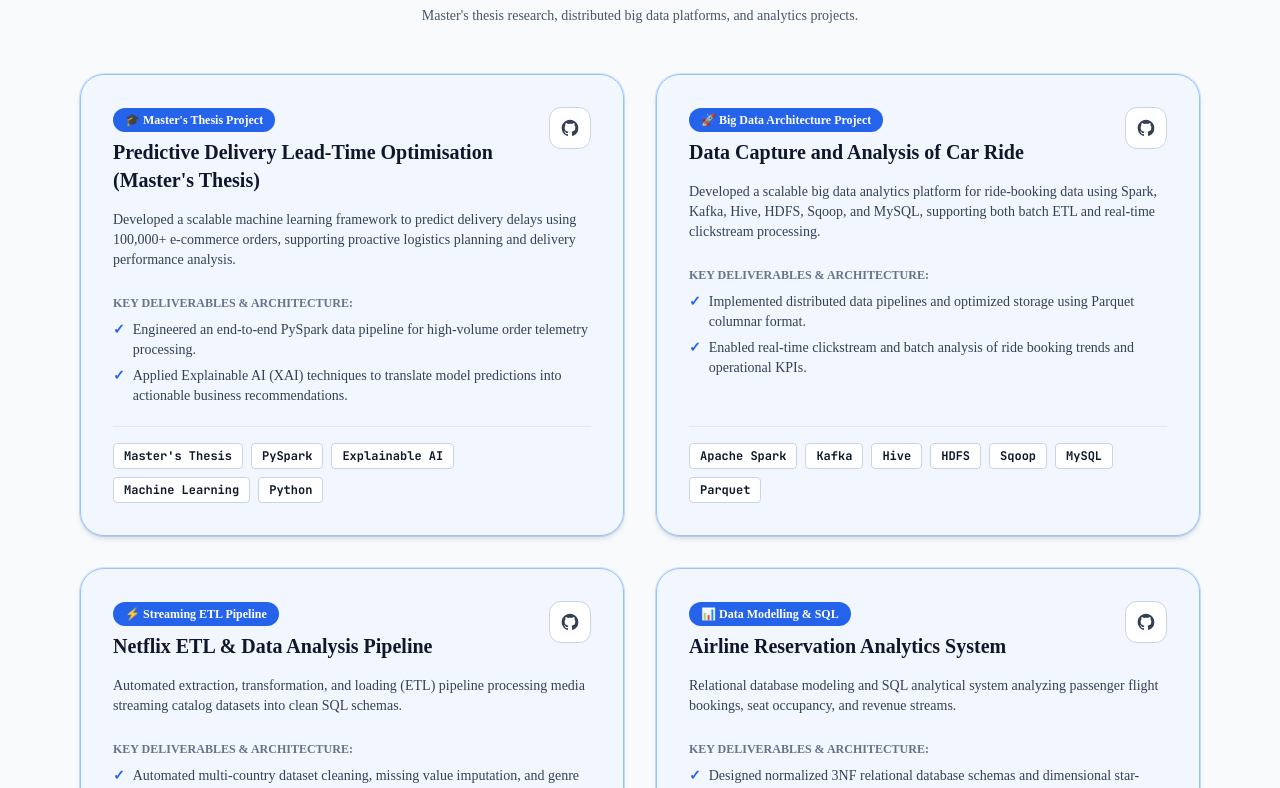
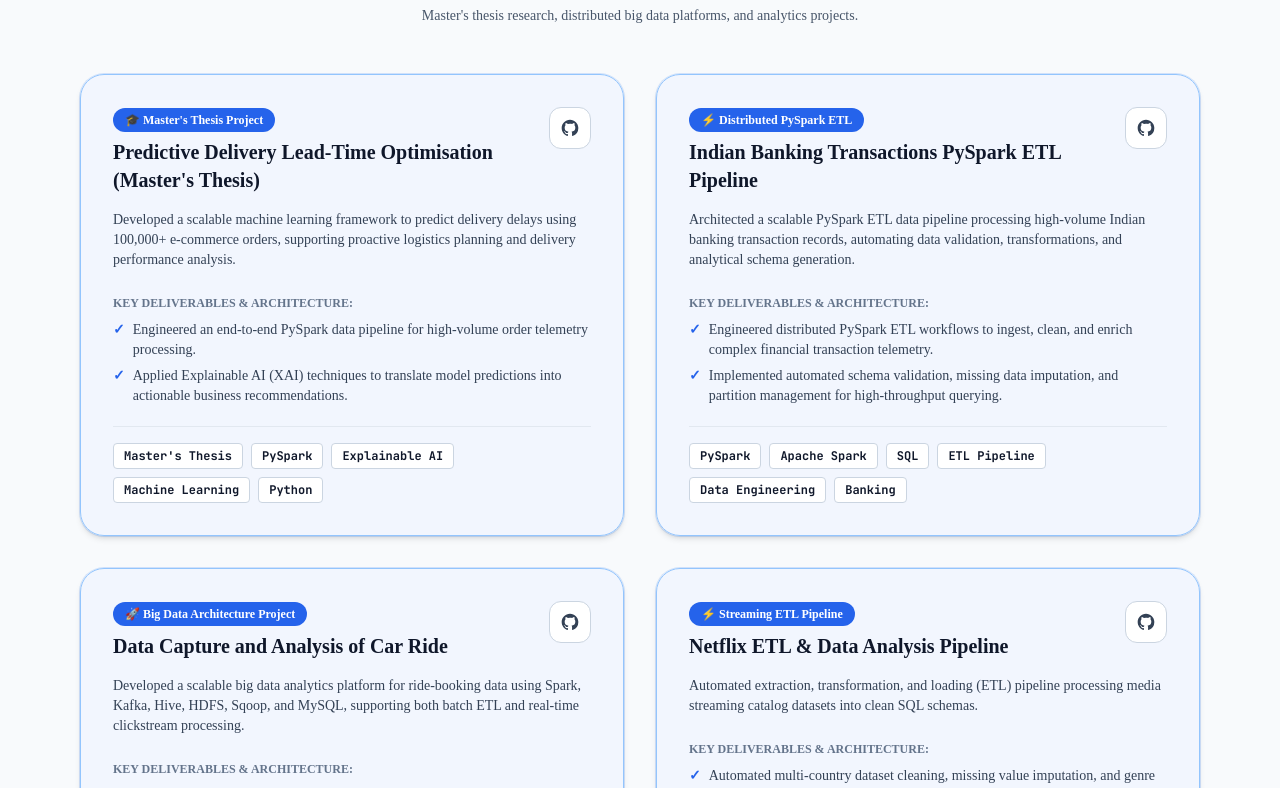
Before and after one commit to Sarshad070121/portfolio, a React (Vite) app: page / in a window 1280 px wide. Shown: the part 3332-4120 px from the top of the page. Built offline with nearby package versions, Linux system fonts and the light colour scheme.

Commit message:
Add Indian Banking PySpark ETL project as 2nd project and Medium profile link

```diff
--- a/index.html
+++ b/index.html
@@ -63,6 +63,7 @@
       email: "shaikharshad0121@gmail.com",
       linkedin: "https://www.linkedin.com/in/arshadshaikh-ds/",
       github: "https://github.com/Sarshad070121",
+      medium: "https://medium.com/@shaikharshad0121",
       summary: "Data Engineer with expertise in building scalable distributed ETL pipelines, data warehousing, and big data architectures using PySpark, SQL, Python, Apache Spark, AWS, and Snowflake. Experienced in processing complex datasets, workflow automation, and delivering high-quality analytical infrastructure to support strategic decision-making."
     };
 
@@ -143,6 +144,17 @@
         highlights: [
           "Engineered an end-to-end PySpark data pipeline for high-volume order telemetry processing.",
           "Applied Explainable AI (XAI) techniques to translate model predictions into actionable business recommendations."
+        ]
+      },
+      {
+        title: "Indian Banking Transactions PySpark ETL Pipeline",
+        badge: "⚡ Distributed PySpark ETL",
+        tags: ["PySpark", "Apache Spark", "SQL", "ETL Pipeline", "Data Engineering", "Banking"],
+        githubUrl: "https://github.com/Sarshad070121/Indian-Banking-Transactions-PySpark-ETL",
+        summary: "Architected a scalable PySpark ETL data pipeline processing high-volume Indian banking transaction records, automating data validation, transformations, and analytical schema generation.",
+        highlights: [
+          "Engineered distributed PySpark ETL workflows to ingest, clean, and enrich complex financial transaction telemetry.",
+          "Implemented automated schema validation, missing data imputation, and partition management for high-throughput querying."
         ]
       },
       {
@@ -278,7 +290,7 @@
             </p>
           </section>
 
-          {/* 2. Work Experience Section (Mobile-Optimized Padding & Alignment) */}
+          {/* 2. Work Experience Section */}
           <section id="experience" className="py-14 sm:py-20 bg-white border-y border-slate-200">
             <div className="max-w-4xl mx-auto px-4 space-y-10 sm:space-y-12">
               <div className="text-center space-y-2">
@@ -364,7 +376,7 @@
             </div>
           </section>
 
-          {/* 5. Projects Section (ALL Project Cards Highlighted & Mobile Responsive) */}
+          {/* 5. Projects Section (2nd Project is Indian Banking Transactions PySpark ETL) */}
           <section id="projects" className="py-14 sm:py-20 bg-slate-50 border-b border-slate-200">
             <div className="max-w-6xl mx-auto px-4 space-y-10 sm:space-y-12">
               <div className="text-center space-y-2">
@@ -422,7 +434,7 @@
             </div>
           </section>
 
-          {/* 6. Sleek Dark Card Contact Section (Mobile Responsive) */}
+          {/* 6. Contact Section (With LinkedIn, GitHub, Medium, Email) */}
           <footer id="contact" className="py-14 sm:py-20 bg-slate-900 text-slate-300 relative overflow-hidden">
             <div className="max-w-4xl mx-auto px-4 text-center space-y-6 sm:space-y-8 relative z-10">
 
@@ -432,12 +444,15 @@
                   Open for Data Engineering opportunities and technical discussions.
                 </p>
 
-                <div className="flex flex-col sm:flex-row items-center justify-center gap-3 sm:gap-4 pt-2">
+                <div className="flex flex-col sm:flex-row flex-wrap items-center justify-center gap-3 sm:gap-4 pt-2">
                   <a href={personalInfo.linkedin} target="_blank" className="w-full sm:w-auto px-7 py-3.5 sm:py-4 rounded-xl sm:rounded-2xl bg-blue-600 text-white font-bold text-sm shadow-lg hover:bg-blue-500">
                     LinkedIn Profile
                   </a>
                   <a href={personalInfo.github} target="_blank" className="w-full sm:w-auto px-7 py-3.5 sm:py-4 rounded-xl sm:rounded-2xl bg-slate-900 text-white font-bold text-sm border border-slate-700 hover:bg-slate-950">
                     GitHub Profile
+                  </a>
+                  <a href={personalInfo.medium} target="_blank" className="w-full sm:w-auto px-7 py-3.5 sm:py-4 rounded-xl sm:rounded-2xl bg-emerald-600 text-white font-bold text-sm shadow-lg hover:bg-emerald-500">
+                    Medium Profile
                   </a>
                   <button onClick={handleCopyEmail} className="w-full sm:w-auto px-7 py-3.5 sm:py-4 rounded-xl sm:rounded-2xl bg-slate-900 border border-slate-700 text-cyan-300 font-bold text-sm hover:border-cyan-400">
                     {copied ? 'Email Copied!' : personalInfo.email}
--- a/src/components/FooterContact.jsx
+++ b/src/components/FooterContact.jsx
@@ -1,5 +1,5 @@
 import React, { useState } from 'react';
-import { Mail, Linkedin, Github, ArrowUp, Check } from 'lucide-react';
+import { Mail, Linkedin, Github, ArrowUp, Check, BookOpen } from 'lucide-react';
 import { personalInfo } from '../data/portfolioData';
 
 const FooterContact = () => {
@@ -34,8 +34,8 @@
             Open for Data Engineering opportunities and technical discussions.
           </p>
 
-          {/* Action CTAs (Mobile Responsive Full-Width Buttons) */}
-          <div className="flex flex-col sm:flex-row items-center justify-center gap-3 sm:gap-4 pt-2">
+          {/* Action CTAs: LinkedIn, GitHub, Medium, Email */}
+          <div className="flex flex-col sm:flex-row flex-wrap items-center justify-center gap-3 sm:gap-4 pt-2">
 
             <a
               href={personalInfo.linkedin}
@@ -55,6 +55,16 @@
             >
               <Github className="w-5 h-5" />
               <span>GitHub Profile</span>
+            </a>
+
+            <a
+              href={personalInfo.medium}
+              target="_blank"
+              rel="noopener noreferrer"
+              className="w-full sm:w-auto flex items-center justify-center gap-2.5 px-6 py-3.5 sm:px-7 sm:py-4 rounded-xl sm:rounded-2xl bg-emerald-600 hover:bg-emerald-500 text-white font-bold text-sm transition-all shadow-lg shadow-emerald-600/20 hover:-translate-y-1"
+            >
+              <BookOpen className="w-5 h-5" />
+              <span>Medium Profile</span>
             </a>
 
             <button
--- a/src/data/portfolioData.js
+++ b/src/data/portfolioData.js
@@ -7,6 +7,7 @@
   email: "shaikharshad0121@gmail.com",
   linkedin: "https://www.linkedin.com/in/arshadshaikh-ds/",
   github: "https://github.com/Sarshad070121",
+  medium: "https://medium.com/@shaikharshad0121",
   summary: "Data Engineer with expertise in building scalable distributed ETL pipelines, data warehousing, and big data architectures using PySpark, SQL, Python, Apache Spark, AWS, and Snowflake. Experienced in processing complex datasets, workflow automation, and delivering high-quality analytical infrastructure to support strategic decision-making."
 };
 
@@ -91,6 +92,18 @@
     ]
   },
   {
+    id: "indian-banking-pyspark-etl",
+    title: "Indian Banking Transactions PySpark ETL Pipeline",
+    badge: "⚡ Distributed PySpark ETL",
+    tags: ["PySpark", "Apache Spark", "SQL", "ETL Pipeline", "Data Engineering", "Banking"],
+    githubUrl: "https://github.com/Sarshad070121/Indian-Banking-Transactions-PySpark-ETL",
+    summary: "Architected a scalable PySpark ETL data pipeline processing high-volume Indian banking transaction records, automating data validation, transformations, and analytical schema generation.",
+    highlights: [
+      "Engineered distributed PySpark ETL workflows to ingest, clean, and enrich complex financial transaction telemetry.",
+      "Implemented automated schema validation, missing data imputation, and partition management for high-throughput querying."
+    ]
+  },
+  {
     id: "car-ride-big-data",
     title: "Data Capture and Analysis of Car Ride",
     badge: "🚀 Big Data Architecture Project",
--- a/standalone.html
+++ b/standalone.html
@@ -63,6 +63,7 @@
       email: "shaikharshad0121@gmail.com",
       linkedin: "https://www.linkedin.com/in/arshadshaikh-ds/",
       github: "https://github.com/Sarshad070121",
+      medium: "https://medium.com/@shaikharshad0121",
       summary: "Data Engineer with expertise in building scalable distributed ETL pipelines, data warehousing, and big data architectures using PySpark, SQL, Python, Apache Spark, AWS, and Snowflake. Experienced in processing complex datasets, workflow automation, and delivering high-quality analytical infrastructure to support strategic decision-making."
     };
 
@@ -143,6 +144,17 @@
         highlights: [
           "Engineered an end-to-end PySpark data pipeline for high-volume order telemetry processing.",
           "Applied Explainable AI (XAI) techniques to translate model predictions into actionable business recommendations."
+        ]
+      },
+      {
+        title: "Indian Banking Transactions PySpark ETL Pipeline",
+        badge: "⚡ Distributed PySpark ETL",
+        tags: ["PySpark", "Apache Spark", "SQL", "ETL Pipeline", "Data Engineering", "Banking"],
+        githubUrl: "https://github.com/Sarshad070121/Indian-Banking-Transactions-PySpark-ETL",
+        summary: "Architected a scalable PySpark ETL data pipeline processing high-volume Indian banking transaction records, automating data validation, transformations, and analytical schema generation.",
+        highlights: [
+          "Engineered distributed PySpark ETL workflows to ingest, clean, and enrich complex financial transaction telemetry.",
+          "Implemented automated schema validation, missing data imputation, and partition management for high-throughput querying."
         ]
       },
       {
@@ -278,7 +290,7 @@
             </p>
           </section>
 
-          {/* 2. Work Experience Section (Mobile-Optimized Padding & Alignment) */}
+          {/* 2. Work Experience Section */}
           <section id="experience" className="py-14 sm:py-20 bg-white border-y border-slate-200">
             <div className="max-w-4xl mx-auto px-4 space-y-10 sm:space-y-12">
               <div className="text-center space-y-2">
@@ -364,7 +376,7 @@
             </div>
           </section>
 
-          {/* 5. Projects Section (ALL Project Cards Highlighted & Mobile Responsive) */}
+          {/* 5. Projects Section (2nd Project is Indian Banking Transactions PySpark ETL) */}
           <section id="projects" className="py-14 sm:py-20 bg-slate-50 border-b border-slate-200">
             <div className="max-w-6xl mx-auto px-4 space-y-10 sm:space-y-12">
               <div className="text-center space-y-2">
@@ -422,7 +434,7 @@
             </div>
           </section>
 
-          {/* 6. Sleek Dark Card Contact Section (Mobile Responsive) */}
+          {/* 6. Contact Section (With LinkedIn, GitHub, Medium, Email) */}
           <footer id="contact" className="py-14 sm:py-20 bg-slate-900 text-slate-300 relative overflow-hidden">
             <div className="max-w-4xl mx-auto px-4 text-center space-y-6 sm:space-y-8 relative z-10">
 
@@ -432,12 +444,15 @@
                   Open for Data Engineering opportunities and technical discussions.
                 </p>
 
-                <div className="flex flex-col sm:flex-row items-center justify-center gap-3 sm:gap-4 pt-2">
+                <div className="flex flex-col sm:flex-row flex-wrap items-center justify-center gap-3 sm:gap-4 pt-2">
                   <a href={personalInfo.linkedin} target="_blank" className="w-full sm:w-auto px-7 py-3.5 sm:py-4 rounded-xl sm:rounded-2xl bg-blue-600 text-white font-bold text-sm shadow-lg hover:bg-blue-500">
                     LinkedIn Profile
                   </a>
                   <a href={personalInfo.github} target="_blank" className="w-full sm:w-auto px-7 py-3.5 sm:py-4 rounded-xl sm:rounded-2xl bg-slate-900 text-white font-bold text-sm border border-slate-700 hover:bg-slate-950">
                     GitHub Profile
+                  </a>
+                  <a href={personalInfo.medium} target="_blank" className="w-full sm:w-auto px-7 py-3.5 sm:py-4 rounded-xl sm:rounded-2xl bg-emerald-600 text-white font-bold text-sm shadow-lg hover:bg-emerald-500">
+                    Medium Profile
                   </a>
                   <button onClick={handleCopyEmail} className="w-full sm:w-auto px-7 py-3.5 sm:py-4 rounded-xl sm:rounded-2xl bg-slate-900 border border-slate-700 text-cyan-300 font-bold text-sm hover:border-cyan-400">
                     {copied ? 'Email Copied!' : personalInfo.email}
```
